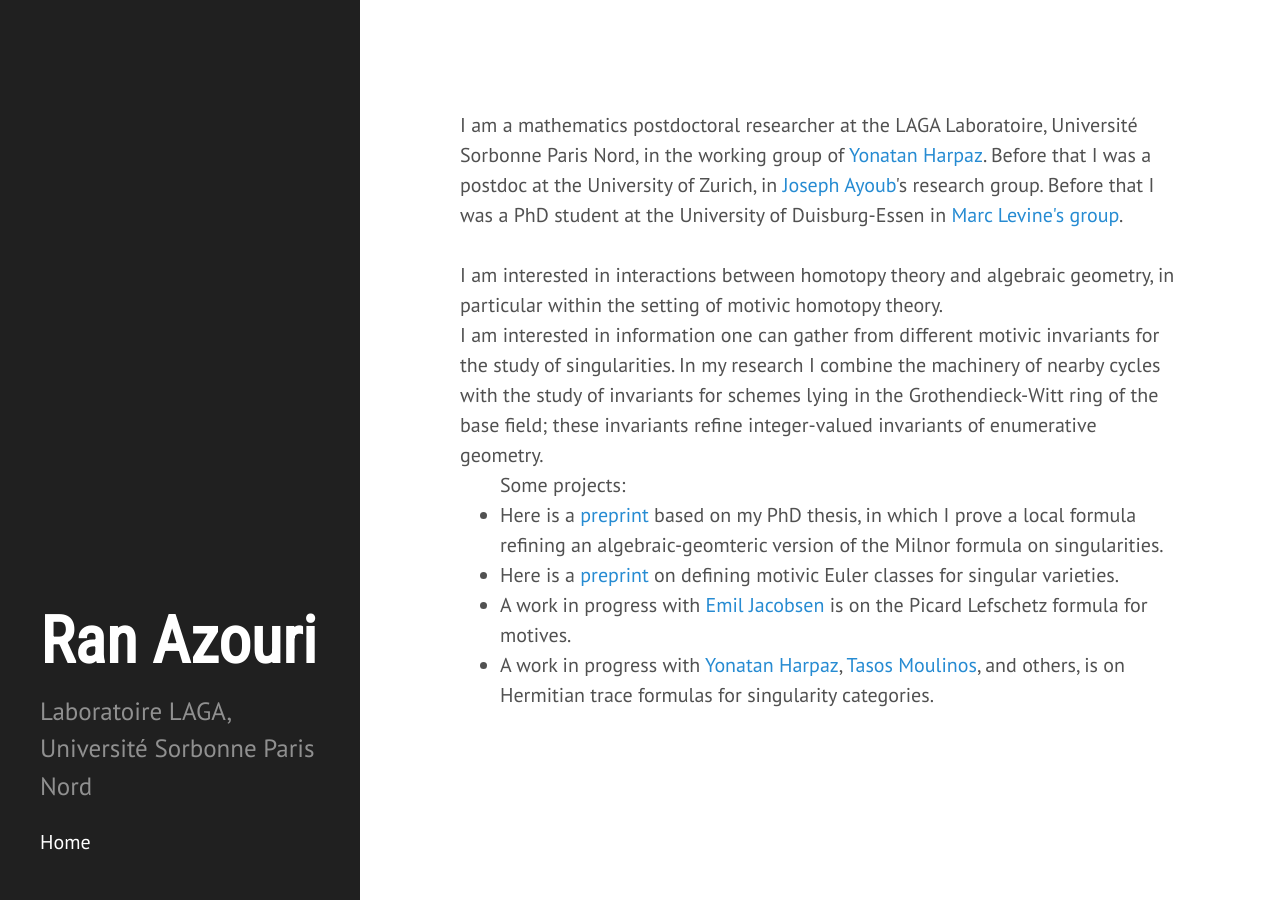
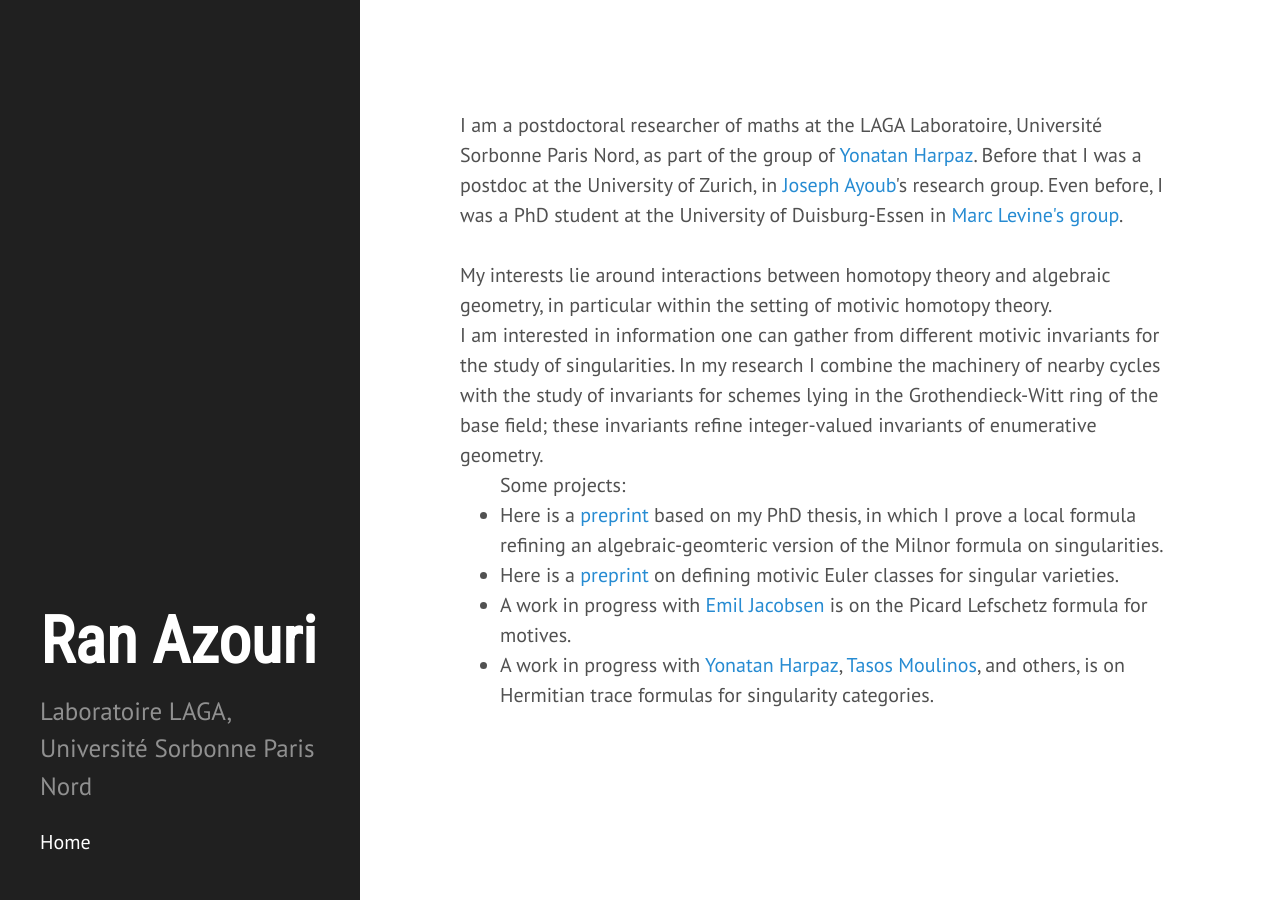
Before and after one commit to ransass/ransass.github.io, a Jekyll site: the page built from index.html, in a window 1280 px wide. Built offline with Jekyll 4.4.1, drawn with Linux system fonts in a browser that asks for light colours; some web fonts are replaced; the list of posts is cut into pages by our own code.

Commit message:
Update index.html

```diff
--- a/index.html
+++ b/index.html
@@ -4,10 +4,10 @@ title: Home
 ---
 
 <br/>
-I am a mathematics postdoctoral researcher at the LAGA Laboratoire, Université Sorbonne Paris Nord, in the working group of <a href=https://www.math.univ-paris13.fr/~harpaz/>Yonatan Harpaz</a>.
-Before that I was a postdoc at the University of Zurich, in <a href=http://user.math.uzh.ch/ayoub/>Joseph Ayoub</a>'s research group. Before that I was a PhD student at the University of Duisburg-Essen in <a href=https://www.esaga.uni-due.de/ag/levine/members/>Marc Levine's group</a>.  <br/>
+I am a postdoctoral researcher of maths at the LAGA Laboratoire, Université Sorbonne Paris Nord, as part of the group of <a href=https://www.math.univ-paris13.fr/~harpaz/>Yonatan Harpaz</a>.
+Before that I was a postdoc at the University of Zurich, in <a href=http://user.math.uzh.ch/ayoub/>Joseph Ayoub</a>'s research group. Even before, I was a PhD student at the University of Duisburg-Essen in <a href=https://www.esaga.uni-due.de/ag/levine/members/>Marc Levine's group</a>.  <br/>
 <br/>
-I am interested in interactions between homotopy theory and algebraic geometry, in particular within the setting of motivic homotopy theory. <br/>
+My interests lie around interactions between homotopy theory and algebraic geometry, in particular within the setting of motivic homotopy theory. <br/>
 I am interested in information one can gather from different motivic invariants for the study of singularities.
 In my research I combine the machinery of nearby cycles with the study of invariants for schemes lying in the Grothendieck-Witt ring of the base field; these invariants refine integer-valued invariants of enumerative geometry.
 <br/>
```
